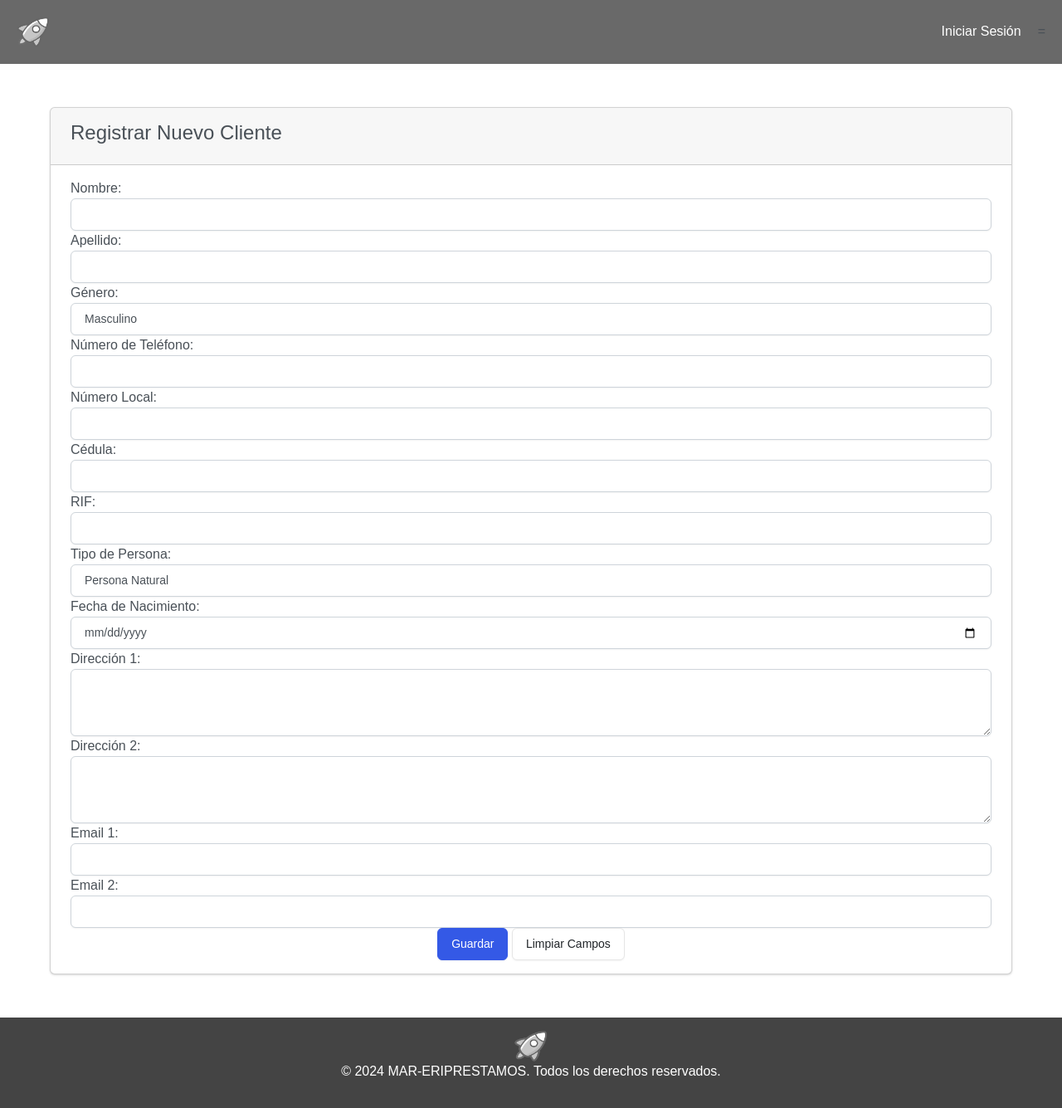
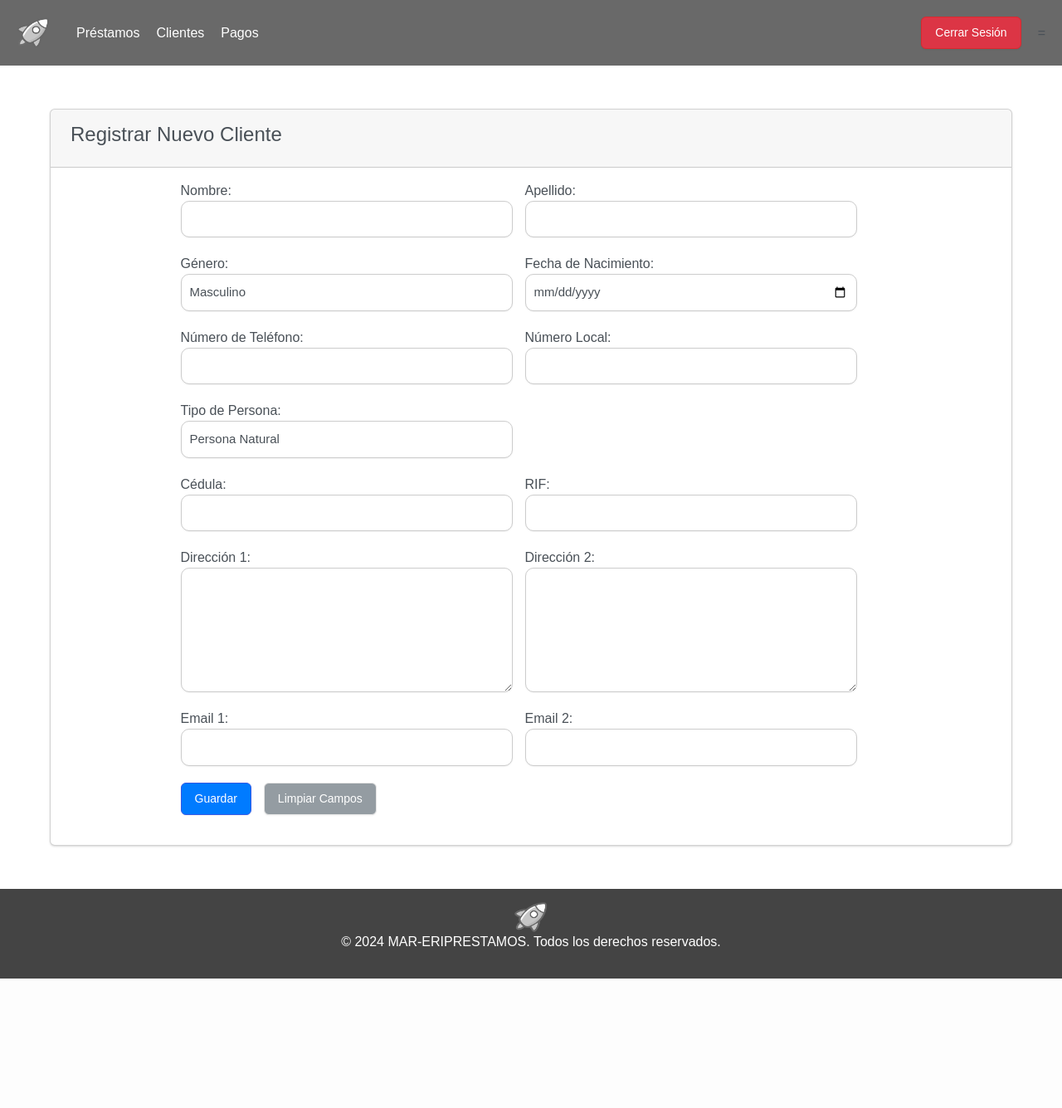
Before and after one commit to Dzherrom/mar-eriprestamos, a Django app: page /cliente/crear in a window 1280 px wide. Shown: the whole page at 83% size. After the commit the page ends 1179 px from the top, so only its background shows below. Run offline with Django 5.2, Linux system fonts and the light colour scheme; the visitor is signed in with stand-in values (Sample User, id 1).

Commit message:
frontend agregar clientes

```diff
--- a/core/static/css/base.css
+++ b/core/static/css/base.css
@@ -30,7 +30,6 @@ footer {
     text-align: center;
     clear: both;
 }
-
 
 
 .logo img {
@@ -91,10 +90,68 @@ nav ul li {
     width: 48%; /* Ajusta el ancho según sea necesario */
 }
 
+/* crear cliente site */
+.tarjeta-body {
+
+    gap: 20px; /* Espacio entre card-left y card-right */
+}
+
+.button-group {
+    margin-top: 20px;
+}
+
+form{
+    justify-items: left;
+}
+
+.form-group {
+    display: flex;
+    margin-right: 30px;
+    gap: 15px;
+    justify-content: center;
+    max-width:100%;
+    margin-bottom: 20px;
+}
+
+.form-group p {
+    align-items: left;
+    margin-bottom: 5vh;
+    text-align: left;
+    width: 100%;
+    padding: 10px;
+    border-radius: 5px;
+    border: 1px solid #ccc;
+}
+
+
+.form-group input,
+.form-group select,
+.form-group textarea {
+    font-size: 15px;
+    width: 400px;
+    padding: 10px;
+    border-radius: 10px;
+    border: 1px solid #ccc;
+}
+
+.cliente-tarjeta-left,
+.cliente-tarjeta-right {
+    border: 1px solid #ccc;
+    border-radius: 15px;
+    padding: 15px;
+    margin-bottom: 0; /* Cambia esto */
+    box-shadow: 2px 2px 5px rgba(0, 0, 0, 0.1);
+    flex: 1; /* Ambos elementos ocupan el mismo espacio */
+}
+
+.card-body{
+    justify-items: center;
+}
+
 .card-left {
     border: 1px solid #ccc;
     border-radius: 15px;
-    max-width: 200%;
+    max-width: 100%;
     padding: 15px;
     margin-bottom: 20px; /* Espacio entre tarjetas */
     box-shadow: 2px 2px 5px rgba(0, 0, 0, 0.1);
@@ -217,6 +274,7 @@ nav ul li {
         margin: 10px 0; /* Margen vertical entre tarjetas */
     }
 }
+
 nav ul li a {
     text-decoration: none; /* Remove underline from links */
     color: white; /* Link color */
@@ -241,6 +299,7 @@ th, td {
     border: 1px solid #dee2e6; /* Your custom border color for cells */
     padding: 8px; /* Optional: adds padding inside cells */
 }
+
 .main-card th,
 .login-card th {
     background-color: #f2f2f2;
@@ -266,9 +325,11 @@ th.sort-both {
     background-image: url(/static/img/sort_both.svg);
     background-repeat: no-repeat;
     background-position: center right;
-.show {
-    display:grid;
+    .show {
+        display:grid;
+    }
 }
+
 .main-card {
     background-color: #ffffff;
     padding: 4vmin;
@@ -325,24 +386,6 @@ th.sort-both {
 
 .login-card label {
     margin-bottom: 10px;
-}
-
-.form-group p {
-    align-items: left;
-    margin-bottom: 5vh;
-    text-align: left;
-    width: 100%;
-    padding: 10px;
-    border-radius: 5px;
-    border: 1px solid #ccc;
-}
-
-
-.form-group input {
-    width: 94%; /* Hacer que los campos ocupen todo el ancho */
-    padding: 10px;
-    border-radius: 5px;
-    border: 1px solid #ccc;
 }
 
 /* boostrap buttons */
--- a/core/templates/clientes/cliente_crear.html
+++ b/core/templates/clientes/cliente_crear.html
@@ -17,23 +17,24 @@
         </div>
         {% endif %}
         <div class="card-body">
+            <div class="cliente-form-container">
                 <form method="post" action="{% url 'cliente_crear' %}">
                     {% csrf_token %}  <!-- Token de seguridad para proteger el formulario -->
-
-                <!-- Campo: Nombre -->
+                    <!-- Campo: Nombre y apellido -->
                     <div class="form-group">
+                        <div>
                             <label for="id_nombre">Nombre:</label>
                             <input type="text" name="nombre" id="id_nombre" class="form-control" required>
                         </div>
-
-                <!-- Campo: Apellido -->
-                <div class="form-group">
+                        <div>
                             <label for="id_apellido">Apellido:</label>
                             <input type="text" name="apellido" id="id_apellido" class="form-control" required>
                         </div>
+                   </div>
 
-                <!-- Campo: Género -->
+                    <!-- Campo: Género y fecha de nacimiento -->
                     <div class="form-group">
+                        <div>
                             <label for="id_genero">Género:</label>
                             <select name="genero" id="id_genero" class="form-control" required>
                                 <option value="masculino">Masculino</option>
@@ -41,33 +42,28 @@
                                 <option value="otro">Otro</option>
                             </select>
                         </div>
+                        <div>
+                            <label for="id_fecha_nacimiento">Fecha de Nacimiento:</label>
+                            <input type="date" name="fecha_nacimiento" id="id_fecha_nacimiento" class="form-control" required>
+                        </div>
+                      </div>
 
-                <!-- Campo: Número de Teléfono -->
+                    <!-- Campo: Número de Teléfono Número Local -->
                     <div class="form-group">
+                        <div>
                             <label for="id_numero_telefono">Número de Teléfono:</label>
                             <input type="text" name="numero_telefono" id="id_numero_telefono" class="form-control" required>
                         </div>
-
-                <!-- Campo: Número Local -->
-                <div class="form-group">
+                        <div>
                             <label for="id_numero_local">Número Local:</label>
                             <input type="text" name="numero_local" id="id_numero_local" class="form-control">
                         </div>
-
-                <!-- Campo: Cédula -->
-                <div class="form-group">
-                    <label for="id_cedula">Cédula:</label>
-                    <input type="text" name="cedula" id="id_cedula" class="form-control" required>
-                </div>
-
-                <!-- Campo: RIF -->
-                <div class="form-group">
-                    <label for="id_rif">RIF:</label>
-                    <input type="text" name="rif" id="id_rif" class="form-control">
                     </div>
 
                     <!-- Campo: Tipo de Persona -->
                     <div class="form-group">
+                        <div>
+                            <div>
                                 <label for="id_tipo_persona">Tipo de Persona:</label>
                                 <select name="tipo_persona" id="id_tipo_persona" class="form-control" required>
                                     <option value="natural">Persona Natural</option>
@@ -75,38 +71,47 @@
                                     <option value="extranjero">Extranjero</option>
                                 </select>
                             </div>
-
-                <!-- Campo: Fecha de Nacimiento -->
-                <div class="form-group">
-                    <label for="id_fecha_nacimiento">Fecha de Nacimiento:</label>
-                    <input type="date" name="fecha_nacimiento" id="id_fecha_nacimiento" class="form-control" required>
+                        </div>
                     </div>
 
-                <!-- Campo: Dirección 1 -->
+                    <!-- Campo: Cédula y rif -->
                     <div class="form-group">
-                    <label for="id_direccion_1">Dirección 1:</label>
-                    <textarea name="direccion_1" id="id_direccion_1" class="form-control" rows="3" required></textarea>
+                        <div>
+                            <label for="id_cedula">Cédula:</label>
+                            <input type="text" name="cedula" id="id_cedula" class="form-control" required>
+                        </div>
+                        <div>
+                            <label for="id_rif">RIF:</label>
+                            <input type="text" name="rif" id="id_rif" class="form-control">
+                        </div>
                     </div>
 
-                <!-- Campo: Dirección 2 -->
+                    <!-- Campo: Dirección 1 y 2 -->
                     <div class="form-group">
+                        <div>
+                            <label for="id_direccion_1">Dirección 1:</label>
+                            <textarea name="direccion_1" id="id_direccion_1" style="height: 150px;" class="form-control" rows="3" required></textarea>
+                        </div>
+                        <div >
                             <label for="id_direccion_2">Dirección 2:</label>
-                    <textarea name="direccion_2" id="id_direccion_2" class="form-control" rows="3"></textarea>
+                            <textarea name="direccion_2" id="id_direccion_2" style="height: 150px;" class="form-control" rows="3"></textarea>
+                        </div>
                     </div>
 
-            <!-- Campo: Email 1 -->
+                    <!-- Campo: Email 1 y 2-->
                     <div class="form-group">
+                        <div>
                             <label for="id_email_1">Email 1:</label>
                             <input type="email" name="email_1" id="id_email_1" class="form-control" required>
                         </div>
-
-            <!-- Campo: Email 2 -->
-            <div class="form-group">
+                        <div>
                             <label for="id_email_2">Email 2:</label>
                             <input type="email" name="email_2" id="id_email_2" class="form-control">
                         </div>
+                    </div>
 
                     <!-- Botones de Acción -->
+                     <div class="button-group">
                         <div class="form-group text-center">
                             <!-- Botón de Guardar -->
                             <button type="submit" class="btn btn-primary">
@@ -118,7 +123,10 @@
                                 <i class="fas fa-eraser"></i> Limpiar Campos
                             </button>
                         </div>
+                     </div>
                 </form>
             </div>
         </div>
+    </div>
+</div>
 {% endblock content %}
--- a/core/views.py
+++ b/core/views.py
@@ -47,6 +47,7 @@ def cliente_crear(request):
             context = {
                 'form': form,
                 'errors': form.errors,  # Incluye los errores del formulario
+                 'user_is_authenticated': request.user.is_authenticated,
             }
             return render(request, 'clientes/cliente_crear.html', context)
     else:
@@ -54,6 +55,7 @@ def cliente_crear(request):
 
     context = {
         'form': form,
+         'user_is_authenticated': request.user.is_authenticated
     }
     return render(request, 'clientes/cliente_crear.html', context)
 
```
Lines whose indentation alone changed are shown as unchanged.
